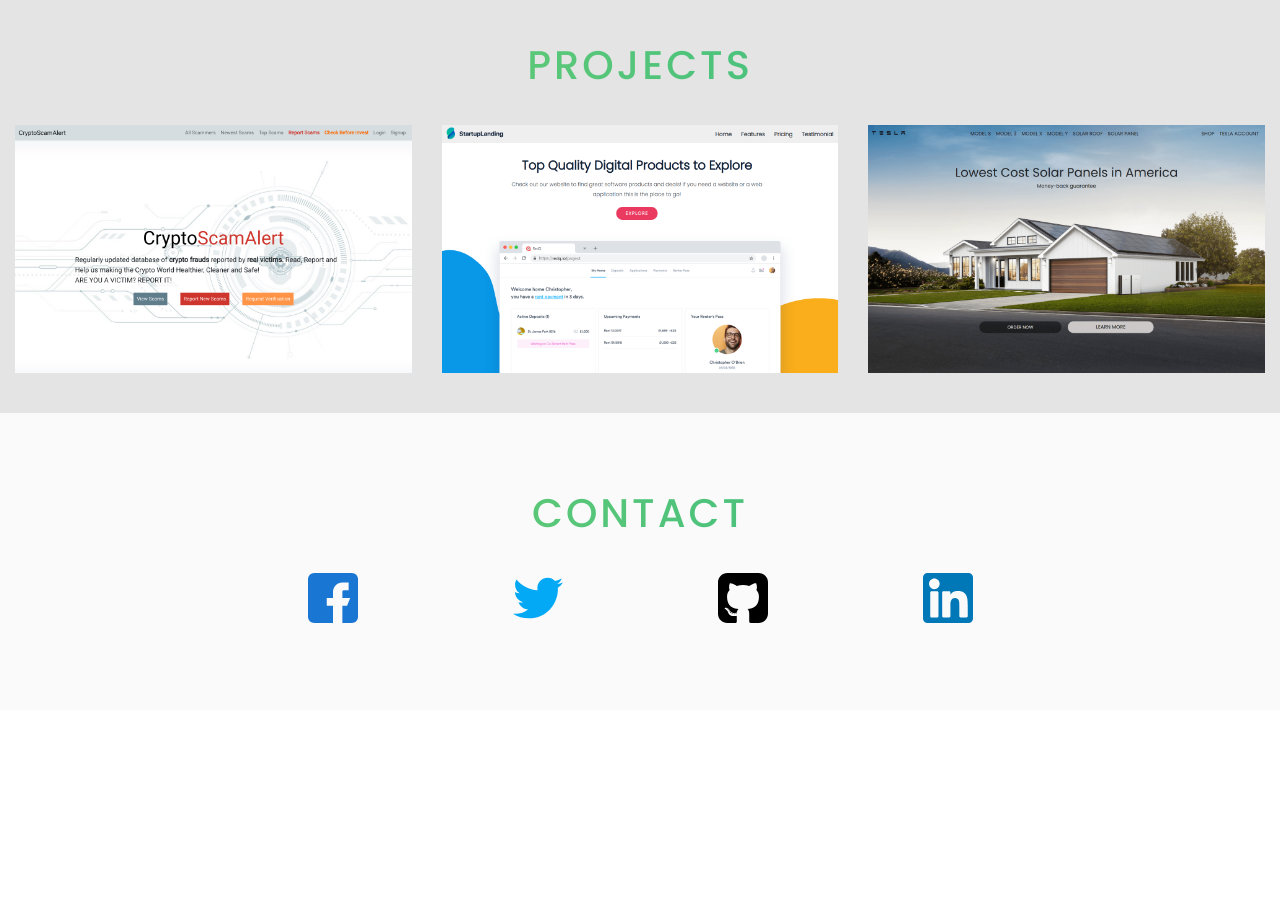
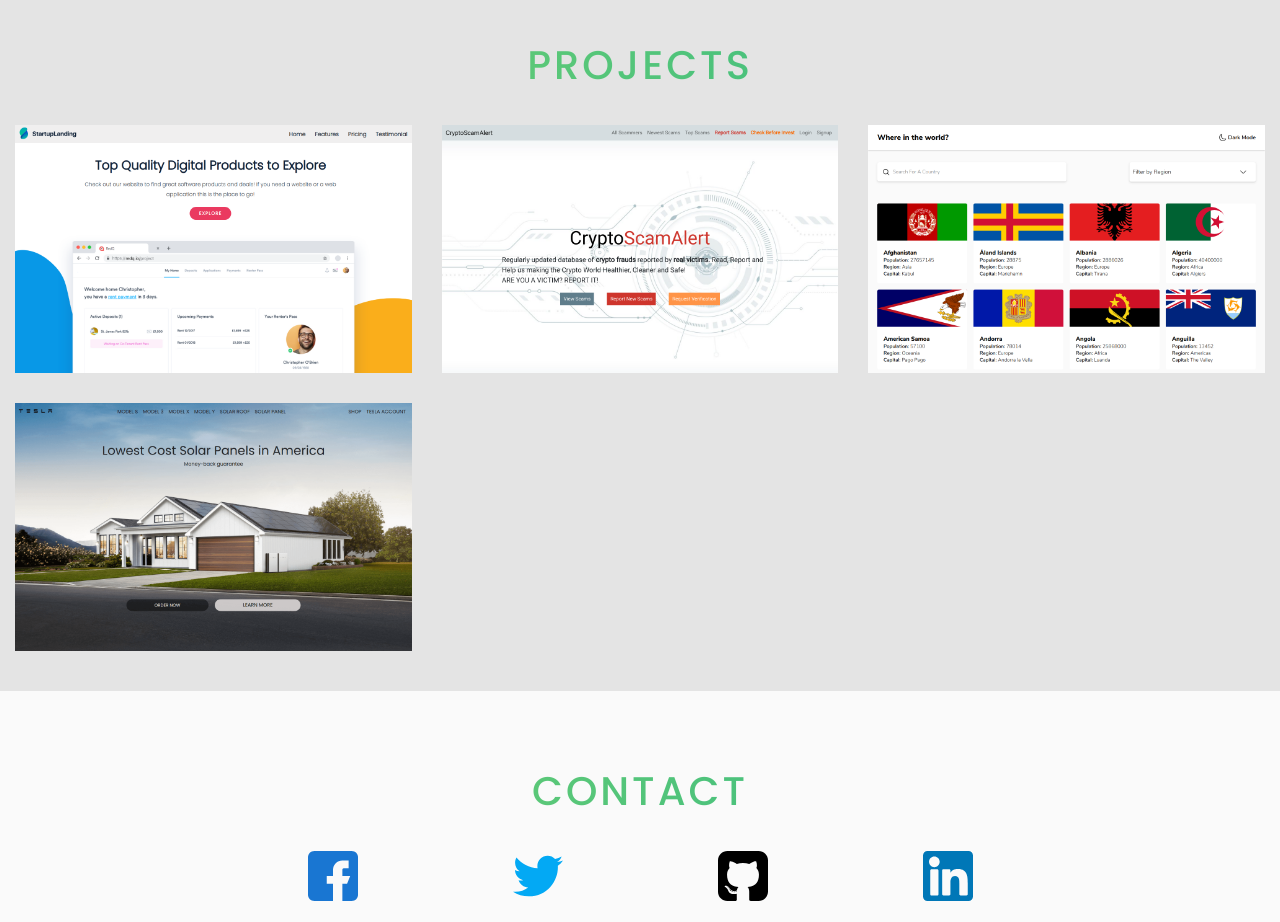
Before and after one commit to ShofiqulMiraz/portfolio, a Next.js app: page / in a window 1280 px wide. Shown: the part 2080-3002 px from the top of the page. Before the commit the page ends 2790 px from the top, so only its background shows below. Built offline with nearby package versions, Linux system fonts and the light colour scheme.

Commit message:
added new project

```diff
--- a/components/Projects.js
+++ b/components/Projects.js
@@ -2,15 +2,20 @@
 import SectionTitle from "./SectionTitle";
 
 const projects = [
+  {
+    image: "/projects/startup-landing.png",
+    name: "startup-landing",
+    website: "https://startup-landing-nine.vercel.app",
+  },
   {
     image: "/projects/cs-alert.png",
     name: "cs-alert",
     website: "https://cs-alert-front.vercel.app",
   },
   {
-    image: "/projects/startup-landing.png",
-    name: "startup-landing",
-    website: "https://startup-landing-nine.vercel.app",
+    image: "/projects/rest-countries.png",
+    name: "rest-countries",
+    website: "https://rest-countries-api-ashen.vercel.app",
   },
   {
     image: "/projects/tesla.png",
```
Also changed, not shown: public/projects/rest-countries.png (added).
